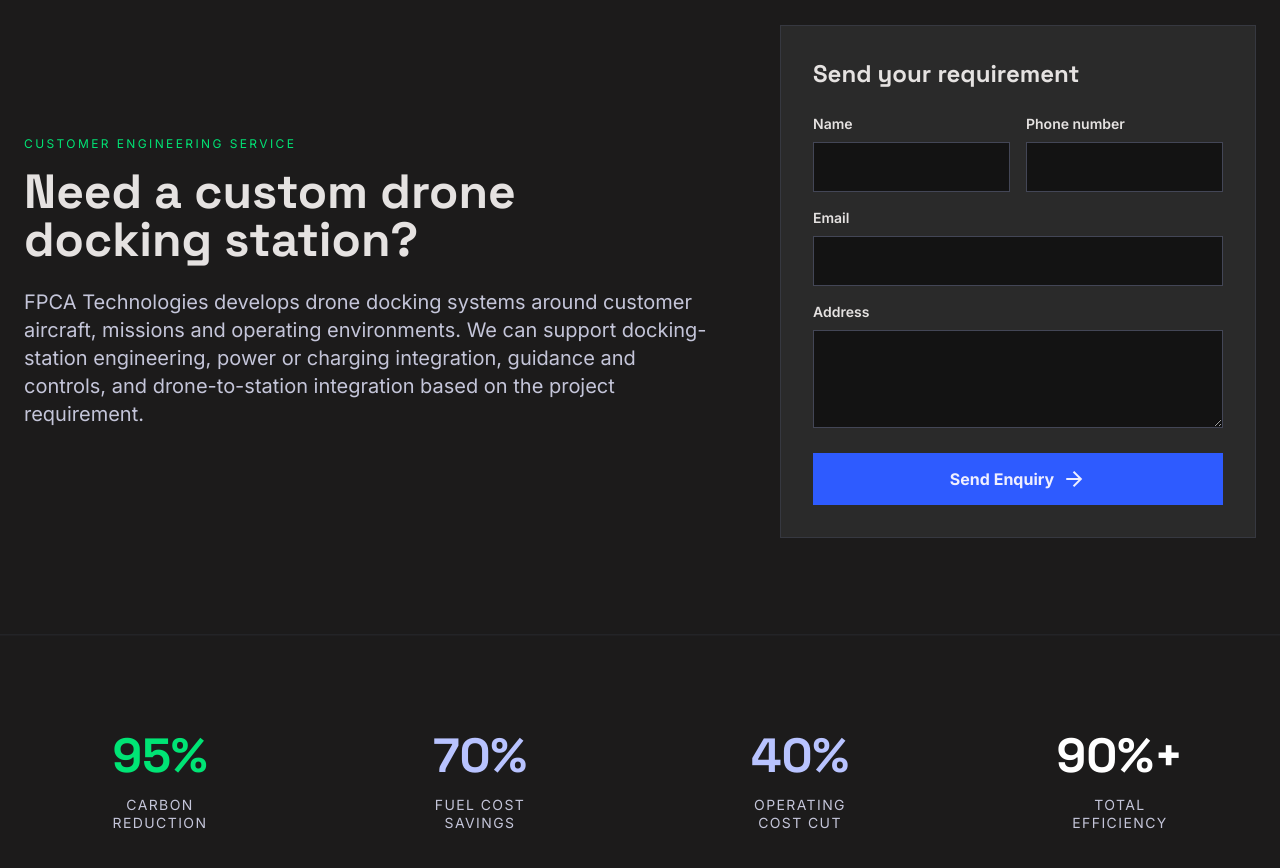
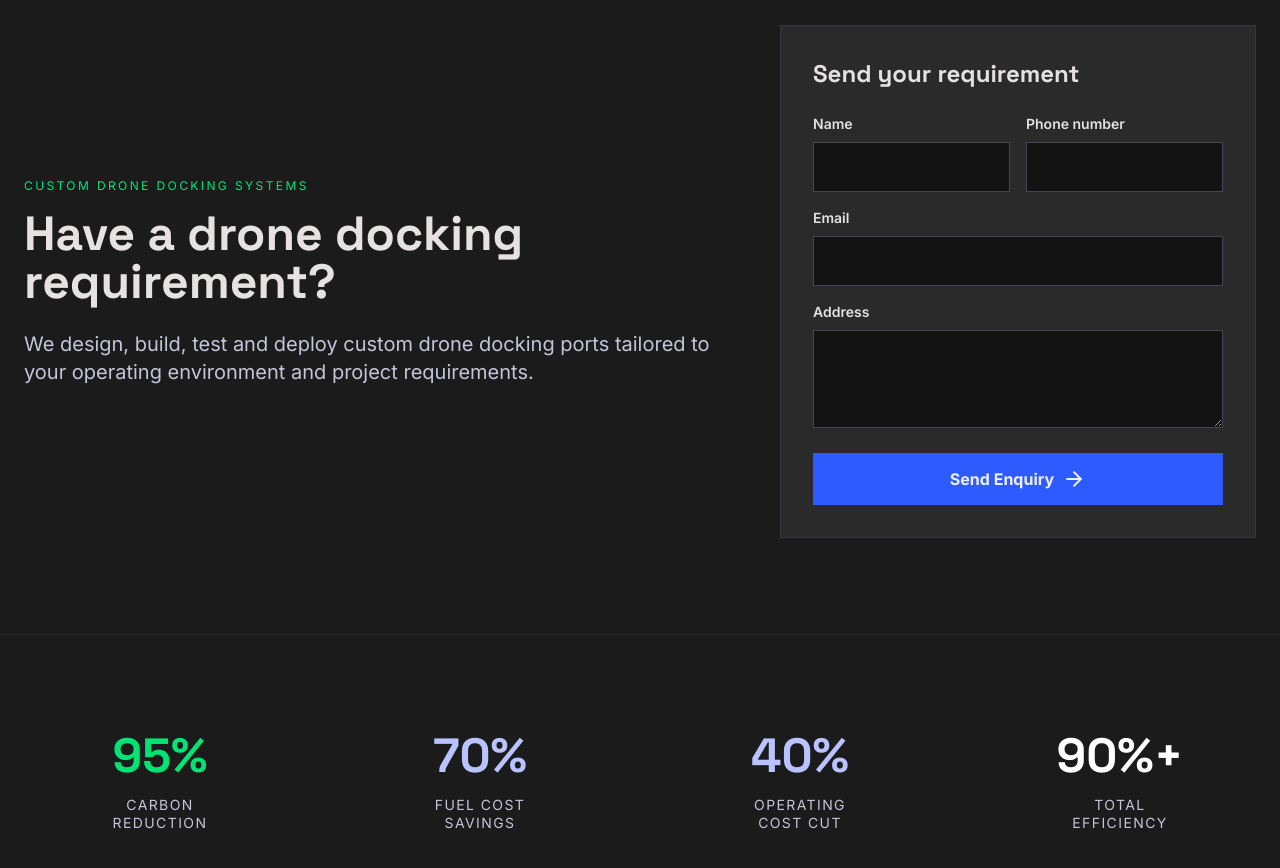
Before and after one commit to sebinsebastian182-jpg/fpcatechnologies.com, a React (Vite) app: page / in a window 1280 px wide. Shown: the part 2140-3008 px from the top of the page. Built offline with nearby package versions, Linux system fonts and the light colour scheme.

Commit message:
Simplify homepage docking service copy

```diff
--- a/src/App.jsx
+++ b/src/App.jsx
@@ -848,9 +848,9 @@ function App() {
       <section className="border-y border-outline-variant/20 bg-surface-container-low py-24" id="docking-enquiry">
         <div className="max-w-7xl mx-auto px-6 grid grid-cols-1 lg:grid-cols-12 gap-10 lg:gap-16 items-center">
           <div className="lg:col-span-7">
-            <p className="mb-4 font-label text-xs uppercase tracking-[0.2em] text-tertiary">Customer Engineering Service</p>
-            <h2 className="font-headline text-4xl md:text-5xl font-bold mb-6">Need a custom drone docking station?</h2>
-            <p className="text-lg md:text-xl leading-relaxed text-on-surface-variant">FPCA Technologies develops drone docking systems around customer aircraft, missions and operating environments. We can support docking-station engineering, power or charging integration, guidance and controls, and drone-to-station integration based on the project requirement.</p>
+            <p className="mb-4 font-label text-xs uppercase tracking-[0.2em] text-tertiary">Custom Drone Docking Systems</p>
+            <h2 className="font-headline text-4xl md:text-5xl font-bold mb-6">Have a drone docking requirement?</h2>
+            <p className="text-lg md:text-xl leading-relaxed text-on-surface-variant">We design, build, test and deploy custom drone docking ports tailored to your operating environment and project requirements.</p>
           </div>
           <div className="lg:col-span-5">
             <DockingInquiryForm />
```
